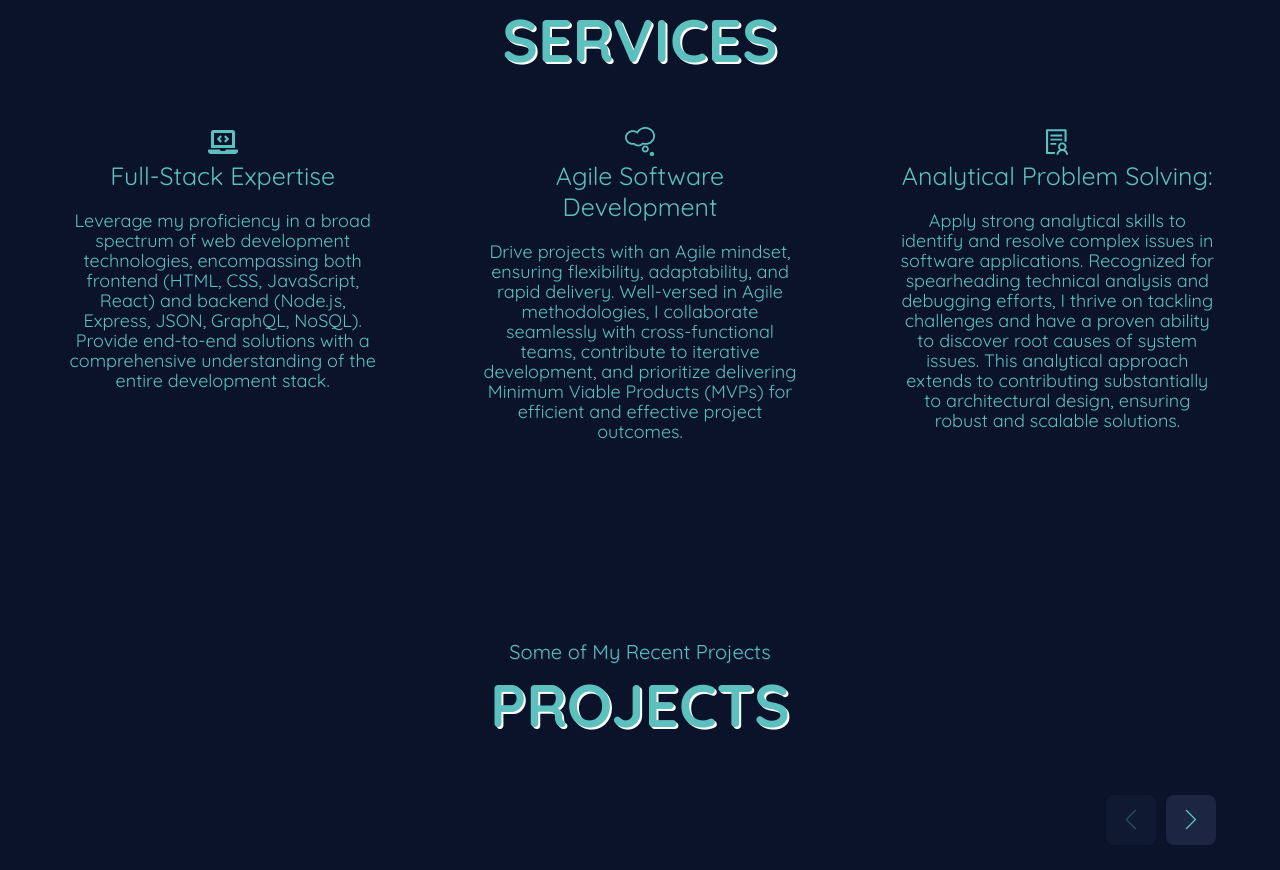
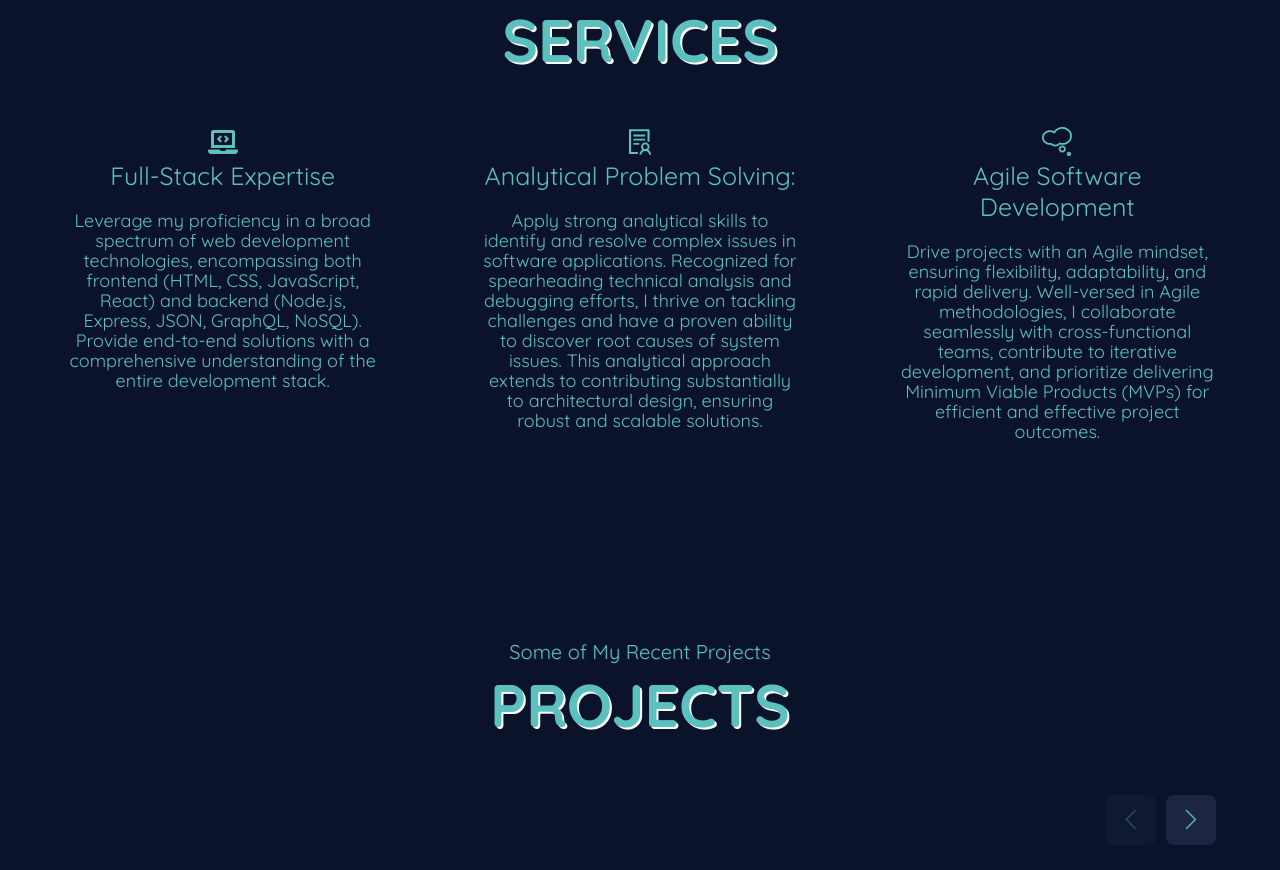
Before and after one commit to ZestyLimones/Zesty_React_Portfolio, a React (Create React App) app: page / in a window 1280 px wide. Shown: the part 1902-2772 px from the top of the page. Built offline with nearby package versions, Linux system fonts and the light colour scheme.

Commit message:
updated services layout.

```diff
--- a/src/components/ServicesSection.js
+++ b/src/components/ServicesSection.js
@@ -1,6 +1,5 @@
 import React from 'react';
 import styled from 'styled-components';
-import { MdCode } from 'react-icons/md';
 import { AiOutlineSolution } from 'react-icons/ai';
 import { FaLaptopCode } from 'react-icons/fa';
 import { TfiThought } from 'react-icons/tfi';
@@ -37,15 +36,16 @@ export default function ServicesSection() {
             title="Full-Stack Expertise"
             desc="Leverage my proficiency in a broad spectrum of web development technologies, encompassing both frontend (HTML, CSS, JavaScript, React) and backend (Node.js, Express, JSON, GraphQL, NoSQL). Provide end-to-end solutions with a comprehensive understanding of the entire development stack."
           />
+
+          <ServicesSectionItem
+            icon={<AiOutlineSolution />}
+            title="Analytical Problem Solving:"
+            desc="Apply strong analytical skills to identify and resolve complex issues in software applications. Recognized for spearheading technical analysis and debugging efforts, I thrive on tackling challenges and have a proven ability to discover root causes of system issues. This analytical approach extends to contributing substantially to architectural design, ensuring robust and scalable solutions."
+          />
           <ServicesSectionItem
             icon={<TfiThought />}
             title="Agile Software Development"
             desc="Drive projects with an Agile mindset, ensuring flexibility, adaptability, and rapid delivery. Well-versed in Agile methodologies, I collaborate seamlessly with cross-functional teams, contribute to iterative development, and prioritize delivering Minimum Viable Products (MVPs) for efficient and effective project outcomes."
-          />
-          <ServicesSectionItem
-            icon={<AiOutlineSolution />}
-            title="Analytical Problem Solving:"
-            desc="Apply strong analytical skills to identify and resolve complex issues in software applications. Recognized for spearheading technical analysis and debugging efforts, I thrive on tackling challenges and have a proven ability to discover root causes of system issues. This analytical approach extends to contributing substantially to architectural design, ensuring robust and scalable solutions."
           />
         </div>
       </div>
```
